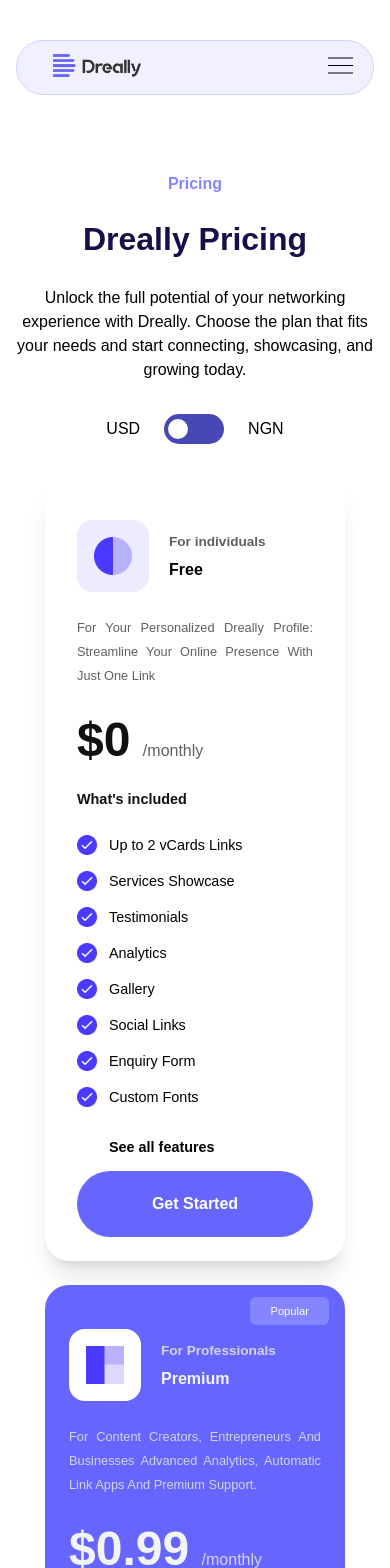
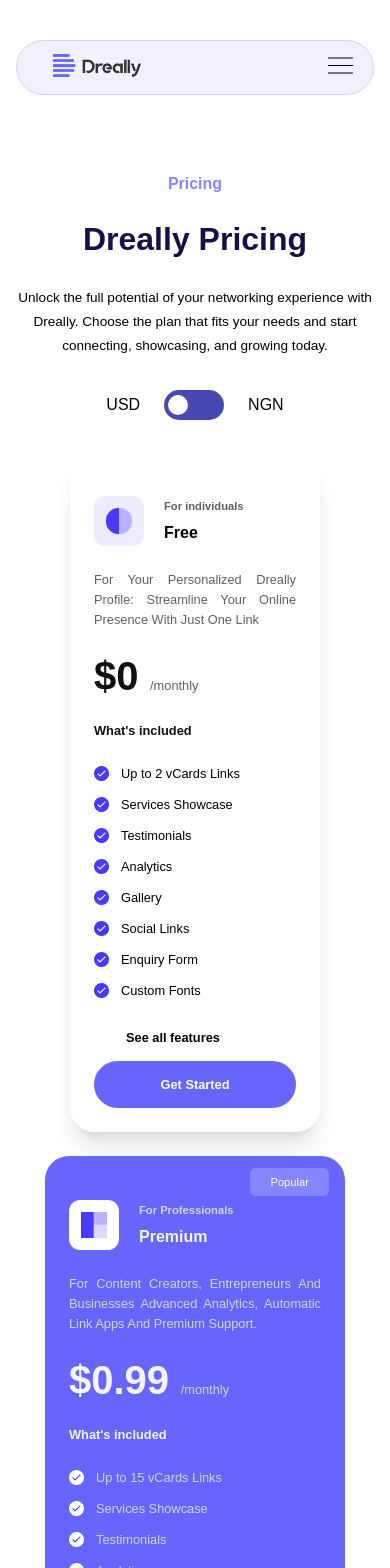
Before and after one commit to Vader4k/Dreally, a React (Vite) app: page /pricing in a window 390 px wide. Shown: the top 1568 px of the page. Built offline with nearby package versions, Linux system fonts and the light colour scheme; a web font is replaced by a local one.

Commit message:
@fix/ made about page responsive

```diff
--- a/src/pages/Pricing.jsx
+++ b/src/pages/Pricing.jsx
@@ -21,8 +21,8 @@
         <div className='px-4 sm:px-8 md:px-12 lg:px-20 xl:px-40 flex flex-col items-center text-center gap-8'>
             <div className="flex flex-col gap-7">
                 <p className="text-primary-400 font-semibold">Pricing</p>
-                <h1 className="font-bold text-[2rem] md:text-[3rem] lg:text-[4rem] text-[#170F49]">Dreally Pricing</h1>
-                <p className="max-w-[700px] leading-6">Unlock the full potential of your networking experience with Dreally. Choose the plan that fits your needs and start connecting, showcasing, and growing today.</p>
+                <h1 className="font-bold text-[2rem] text-[#170F49]">Dreally Pricing</h1>
+                <p className="max-w-[700px] text-[0.85rem] leading-6">Unlock the full potential of your networking experience with Dreally. Choose the plan that fits your needs and start connecting, showcasing, and growing today.</p>
             </div>
 
             <div className="flex items-center gap-6">
@@ -37,28 +37,28 @@
 
             <div className="w-full flex items-center flex-wrap justify-center gap-6">
                 {/* free pricing card */}
-                <div className="w-full max-w-[300px] py-6 px-8 shadow-xl rounded-3xl flex flex-col items-start ">
+                <div className="w-full max-w-[250px] py-6 px-6 shadow-xl rounded-3xl flex flex-col items-start ">
                     <div className="flex items-center gap-5 mt-5">
-                        <img src={freeBg} alt="" />
+                        <img className="w-[50px]" src={freeBg} alt="" />
                         <div className="flex flex-col items-start gap-3">
-                            <p className="text-neutral-300 text-[0.85rem] font-semibold">For individuals</p>
+                            <p className="text-neutral-300 text-[0.7rem] font-semibold">For individuals</p>
                             <h1>Free</h1>
                         </div>
                     </div>
-                    <p className="text-neutral-300 capitalize text-justify leading-6 text-[0.8rem] my-6 font-Sora">
+                    <p className="text-neutral-300 capitalize text-justify leading-5 text-[0.8rem] my-6 font-Sora">
                         For your personalized dreally profile: streamline your online presence with just one link
                     </p>
-                    <div className="mb-3 text-neutral-300">
-                        <span className="font-bold text-[3rem] text-neutral-600 mr-2">{price === true ? '$' : 'N' }0</span> /monthly
+                    <div className="mb-3 text-neutral-300 text-[0.8rem]">
+                        <span className="font-bold text-[2.5rem] text-neutral-600 mr-2">{price === true ? '$' : 'N' }0</span> /monthly
                     </div>
-                    <p className="my-3 text-neutral-600 font-bold text-[0.9rem]">What{"'"}s included</p>
+                    <p className="my-3 text-neutral-600 font-bold text-[0.8rem]">What{"'"}s included</p>
                     <div className="my-4">
                         {seeMore === false && (
                             <div className="flex flex-col gap-4">
                                 {freeDefault.map((items) => (
                                     <div key={items.id} className="flex items-center gap-3">
-                                        <img className="w-[20px] h-[20px] object-cover" src={items.img} alt="check" />
-                                        <p className="font-medium text-[0.9rem]">{items.text}</p>
+                                        <img className="w-[15px] h-[15px] object-cover" src={items.img} alt="check" />
+                                        <p className="font-medium text-[0.8rem]">{items.text}</p>
                                     </div>
                                 ))}
                             </div>
@@ -68,41 +68,41 @@
                             <div className="flex flex-col gap-4">
                             {freeExtended.map((items) => (
                                 <div key={items.id} className="flex items-center gap-3">
-                                    <img className="w-[20px] h-[20px] object-cover" src={items.img} alt="check" />
-                                    <p className="font-medium text-[0.9rem]">{items.text}</p>
+                                    <img className="w-[15px] h-[15px] object-cover" src={items.img} alt="check" />
+                                    <p className="font-medium text-[0.8rem]">{items.text}</p>
                                 </div>
                             ))}
                         </div>
                         )}
                     </div>
-                    <span onClick={() => setSeeMore((prev) => (!prev))} className="font-bold justify-center flex my-4 cursor-pointer text-[0.9rem] ml-8">{seeMore === false ? 'See all features' : 'See less features'}</span>
+                    <span onClick={() => setSeeMore((prev) => (!prev))} className="font-bold justify-center flex my-4 cursor-pointer text-[0.8rem] ml-8">{seeMore === false ? 'See all features' : 'See less features'}</span>
                     <Link className="w-full" to='http://app.dreally.com/login'>
-                        <button className="w-full cursor-pointer rounded-[50px] border-none bg-primary-500 text-white p-6 font-semibold text-[1rem]">Get Started</button>
+                        <button className="w-full cursor-pointer rounded-[50px] border-none bg-primary-500 text-white p-4 font-semibold text-[0.8rem]">Get Started</button>
                     </Link>
                 </div>
                 {/* pro plan card */}
                 <div className="w-full relative max-w-[300px] py-6 px-6 rounded-3xl flex flex-col items-start bg-[#6666FF]">
                     <div className="flex items-center gap-5 mt-5">
-                        <img src={paidBg} alt="paidBg" />
+                        <img className="w-[50px]" src={paidBg} alt="paidBg" />
                         <div className="flex flex-col items-start gap-3">
-                            <p className="text-gray-300 text-[0.85rem] font-semibold">For Professionals</p>
+                            <p className="text-gray-300 text-[0.7rem] font-semibold">For Professionals</p>
                             <h1 className="text-gray-100">Premium</h1>
                         </div>
                     </div>
-                    <div className="text-gray-300 capitalize text-justify leading-6 text-[0.8rem] my-6 font-Sora whitespace-normal w-full">
+                    <div className="text-gray-300 capitalize text-justify leading-5 text-[0.8rem] my-6 font-Sora whitespace-normal w-full">
                         For content creators, Entrepreneurs and businesses Advanced analytics, automatic link apps and premium support.
                     </div>
-                    <div className="mb-3 text-gray-300">
-                        <span className="font-bold text-[3rem] text- mr-2 text-gray-100">{price === true ? '$' : 'N' }{price === true ? '0.99' : '1000' }</span> /monthly
+                    <div className="mb-3 text-gray-300 text-[0.8rem]">
+                        <span className="font-bold text-[2.5rem] text- mr-2 text-gray-100">{price === true ? '$' : 'N' }{price === true ? '0.99' : '1000' }</span> /monthly
                     </div>
-                    <p className="my-3 text-gray-100 font-bold text-[0.9rem]">What{"'"}s included</p>
+                    <p className="my-3 text-gray-100 font-bold text-[0.8rem]">What{"'"}s included</p>
                     <div className="my-4">
                         {seeMore === false && (
                             <div className="flex flex-col gap-4">
                                 {paidDefault.map((items) => (
                                     <div key={items.id} className="flex items-center gap-3">
-                                        <img className="w-[20px] h-[20px] object-cover" src={items.img} alt="check" />
-                                        <p className="font-medium text-[0.9rem] text-gray-300">{items.text}</p>
+                                        <img className="w-[15px] h-15px] object-cover" src={items.img} alt="check" />
+                                        <p className="font-medium text-[0.8rem] text-gray-300">{items.text}</p>
                                     </div>
                                 ))}
                             </div>
@@ -112,8 +112,8 @@
                             <div className="flex flex-col gap-4">
                             {paidExtended.map((items) => (
                                 <div key={items.id} className="flex items-center gap-3">
-                                    <img className="w-[20px] h-[20px] object-cover" src={items.img} alt="check" />
-                                    <p className="font-medium text-[0.9rem] text-gray-300">{items.text}</p>
+                                    <img className="w-[15px] h-[15px] object-cover" src={items.img} alt="check" />
+                                    <p className="font-medium text-[0.8rem] text-gray-300">{items.text}</p>
                                 </div>
                             ))}
                         </div>
@@ -121,7 +121,7 @@
                     </div>
                     <span onClick={() => setSeeMore((prev) => (!prev))} className="font-bold justify-center flex my-4 cursor-pointer text-[0.9rem] text-gray-300 ml-8">{seeMore === false ? 'See all features' : 'See less features'}</span>
                     <Link className="w-full" to='https://app.dreally.com/admin/choose-payment-type/2'>
-                        <button className="w-full cursor-pointer rounded-[50px] border-none bg-white p-6  text-[1rem] text-primary-500">Try Pro for 7 days</button>
+                        <button className="w-full cursor-pointer rounded-[50px] border-none bg-white p-4  text-[0.8rem] text-primary-500">Try Pro for 7 days</button>
                     </Link>
                     {/* absolute tag on top of the card */}
                     <div className="absolute top-3 right-4 bg-primary-400 text-[#FFFFFF] px-5 py-2 rounded-md text-[0.7rem] font-thin font-Sora">
```
Also changed, not shown: src/pages/About.jsx (+14 -13 lines).
